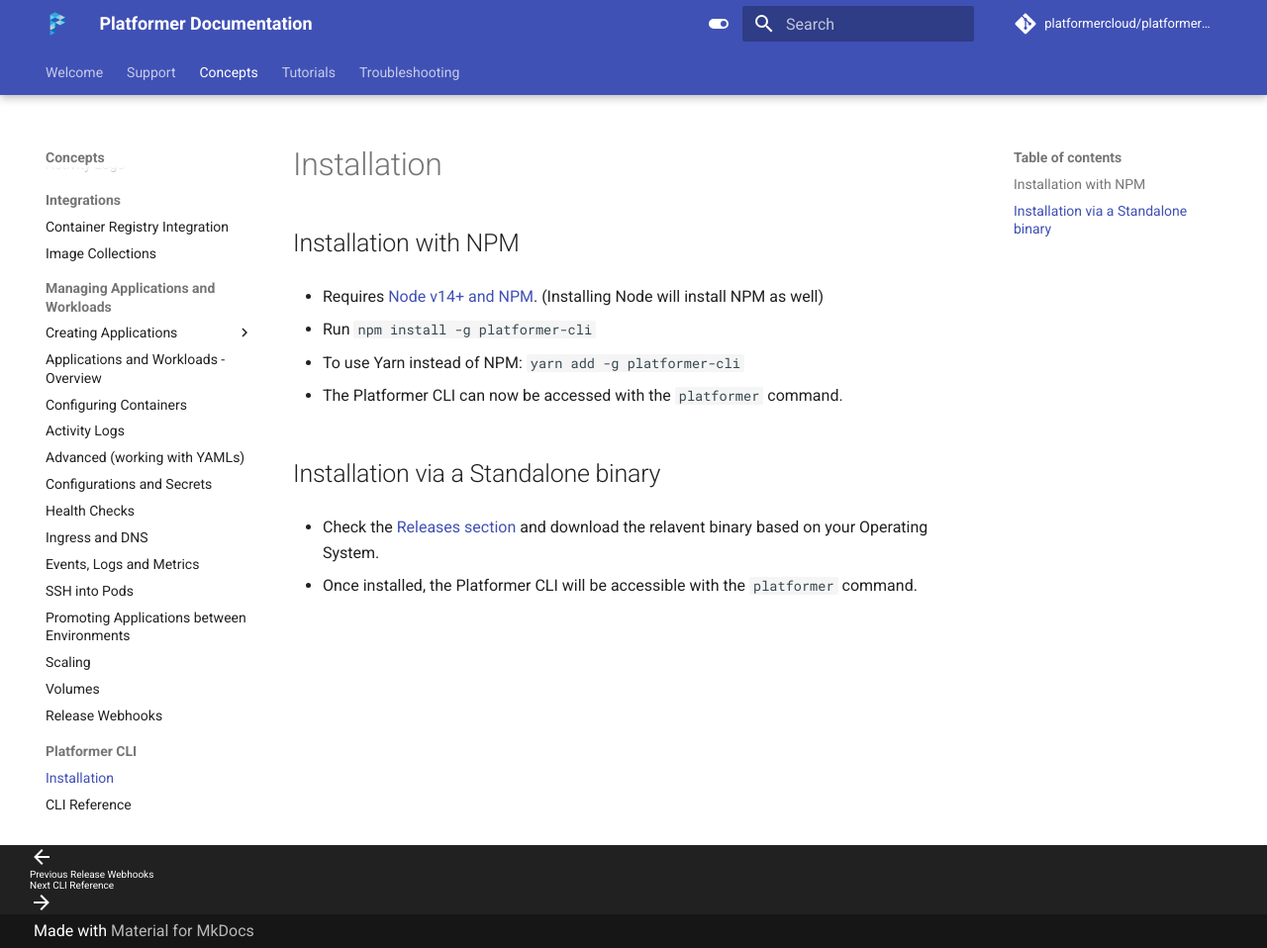
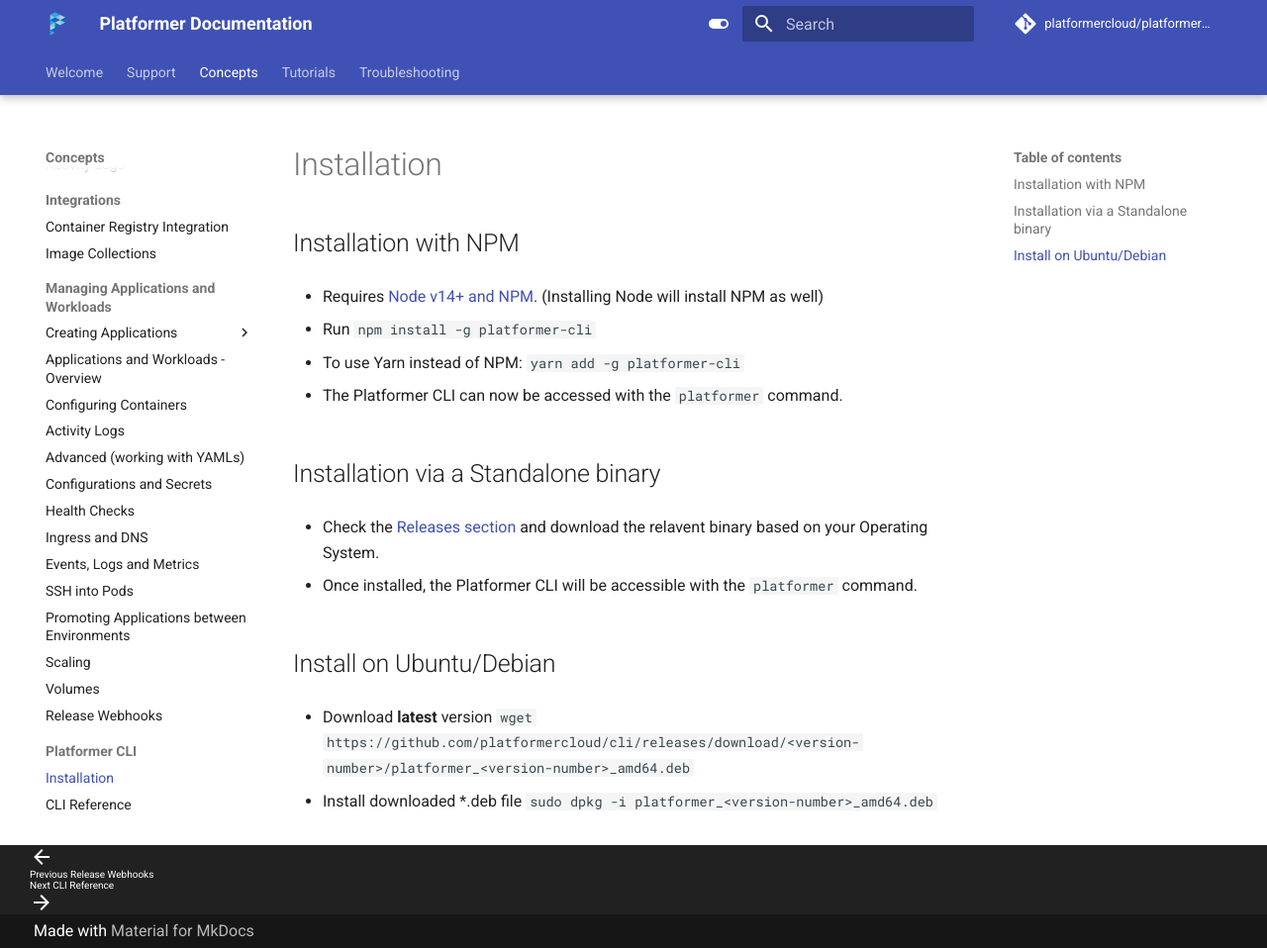
Before and after one commit to platformercloud/platformer-docs, an MkDocs documentation site: the page built from docs/user-guides/cli/01-installation.md, in a window 1280 px wide and 958 px high. Shown: the whole window at 99% size. Built offline with MkDocs 1.6.1 and Material for MkDocs 9.7.7, drawn with Linux system fonts in a browser that asks for light colours; comment, search, counter and statistics services are not loaded.

Commit message:
Add ubuntu/debian installation

```diff
--- a/docs/user-guides/cli/01-installation.md
+++ b/docs/user-guides/cli/01-installation.md
@@ -17,3 +17,9 @@
 -   Check the [Releases section](https://github.com/platformercloud/cli/releases) and download the relavent binary based on your Operating System.
 
 -   Once installed, the Platformer CLI will be accessible with the `platformer` command.
+
+## Install on Ubuntu/Debian
+
+- Download __latest__ version `wget  https://github.com/platformercloud/cli/releases/download/<version-number>/platformer_<version-number>_amd64.deb`
+
+- Install downloaded *.deb file `sudo dpkg -i platformer_<version-number>_amd64.deb `
```
